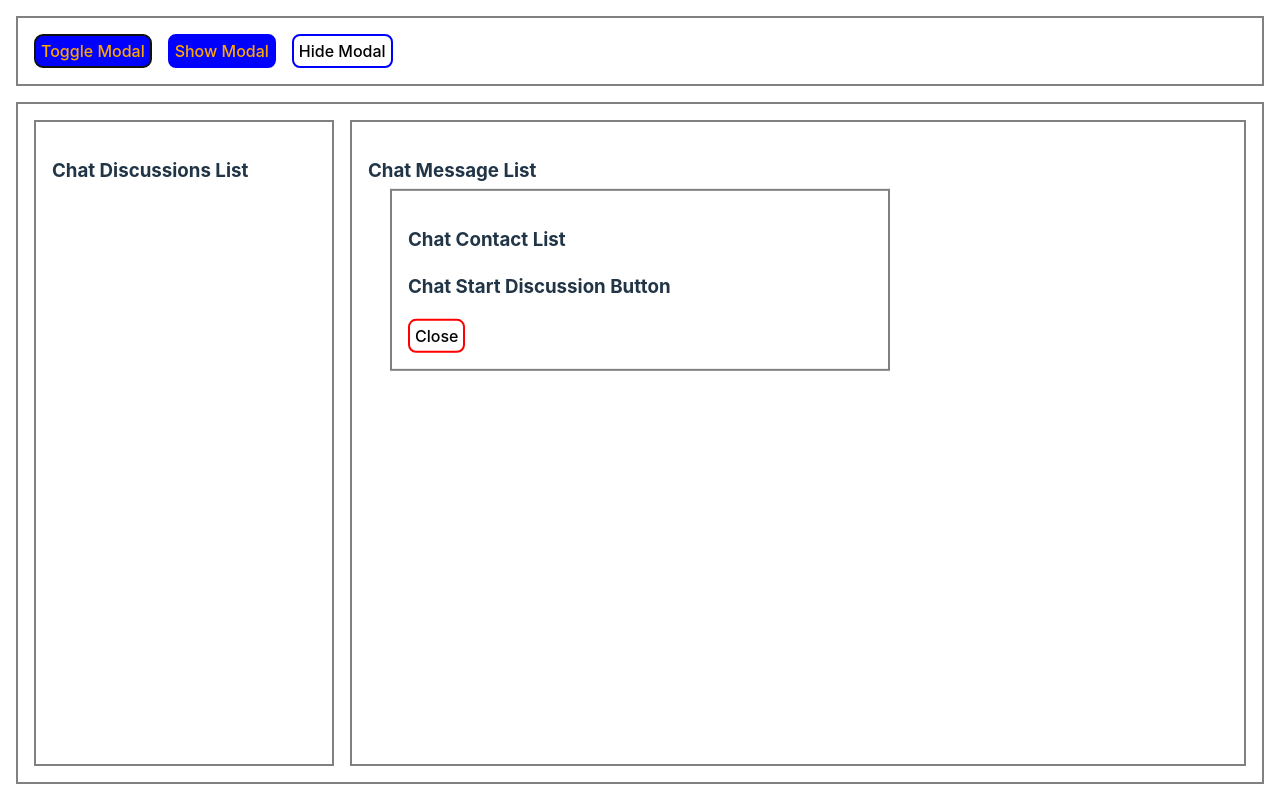
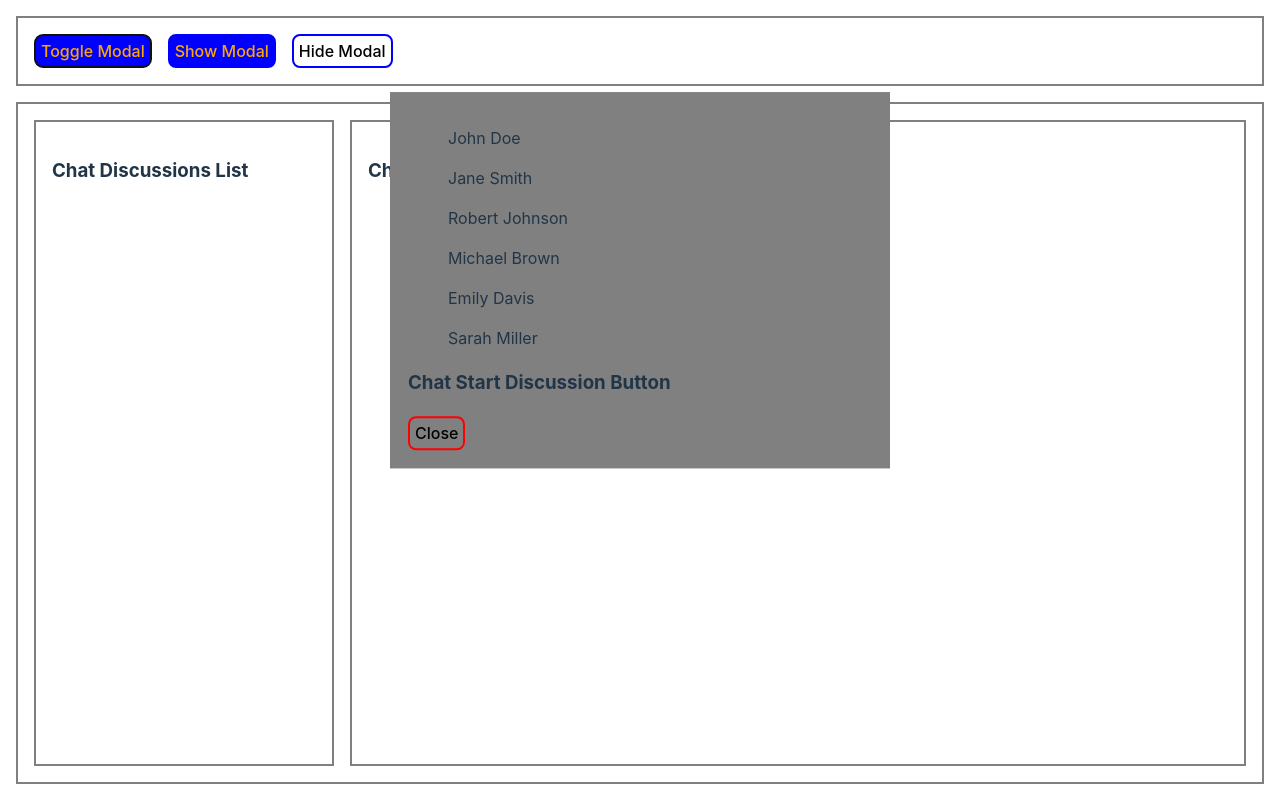
Before and after one commit to victorbln/INVAT_REACT, a React (Vite) app in the folder chat_app/: page / in a window 1280 px wide. Both pictures are taken after a click on the button "Toggle Modal". Built offline with nearby package versions, Linux system fonts and the light colour scheme.

Commit message:
Show contacts inside modal

```diff
--- a/chat_app/src/App.css
+++ b/chat_app/src/App.css
@@ -83,7 +83,7 @@ body {
 .chat-start-discussion-modal {
   border : var(--border-md);
   padding: var(--space-md);
-  background-color: white;
+  background-color: gray;
 
   position: absolute;
   top: 35%;
--- a/chat_app/src/App.jsx
+++ b/chat_app/src/App.jsx
@@ -6,14 +6,19 @@ import { ChatMessageList } from "./components/chat-message-list";
 import { ChatStartDiscussionModal } from "./components/chat-start-discussion-modal";
 import { useState } from "react";
 
+import { CONTACTS } from "./constants/contacts";
+
 function App() {
   const [isModalVisible, setIsModalVisible] = useState(false);
-
+  const [contacts] = useState(CONTACTS);
   return (
     <>
-      {isModalVisible && <ChatStartDiscussionModal
-      setIsModalVisible={setIsModalVisible}
-      />}
+      {isModalVisible && (
+        <ChatStartDiscussionModal
+          setIsModalVisible={setIsModalVisible}
+          contacts={contacts}
+        />
+      )}
 
       <ChatLayout
         controls={
--- a/chat_app/src/components/chat-contact-list.jsx
+++ b/chat_app/src/components/chat-contact-list.jsx
@@ -1,7 +1,13 @@
-export function ChatContactList() {
+import { ChatContact } from "./chat-contact";
+export function ChatContactList({ contacts }) {
   return (
     <div>
-      <h3>Chat Contact List</h3>
+      <ul>
+        {
+        contacts.map((contact) => (
+          <ChatContact key={contact.id} contact={contact} />
+        ))}
+      </ul>
     </div>
-  )
+  );
 }
--- a/chat_app/src/components/chat-contact.jsx
+++ b/chat_app/src/components/chat-contact.jsx
@@ -1,7 +1,7 @@
-export function ChatContact() {
+export function ChatContact({contact}) {
   return (
     <div>
-      <h3>Chat Contact</h3>
+      <p>{contact.name}</p>
     </div>
   )
 }
--- a/chat_app/src/components/chat-start-discussion-modal.jsx
+++ b/chat_app/src/components/chat-start-discussion-modal.jsx
@@ -1,9 +1,11 @@
 import { ChatContactList } from "./chat-contact-list.jsx";
 import { ChatStartDiscussionButton } from "./chat-start-discussion-button.jsx";
-export function ChatStartDiscussionModal({setIsModalVisible}) {
+export function ChatStartDiscussionModal({setIsModalVisible, contacts}) {
   return (
     <div className="chat-start-discussion-modal">
-      <ChatContactList />
+      <ChatContactList
+      contacts={contacts}
+      />
       <ChatStartDiscussionButton />
       <button
       className="chat-start-discussion-modal-close-btn"
```
